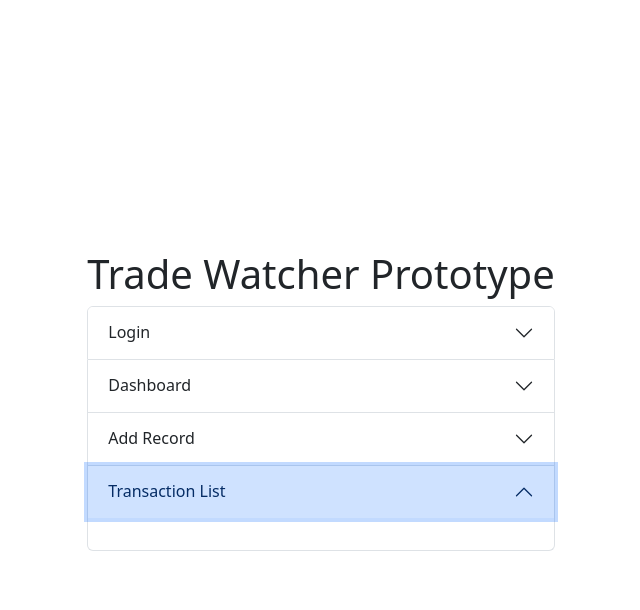
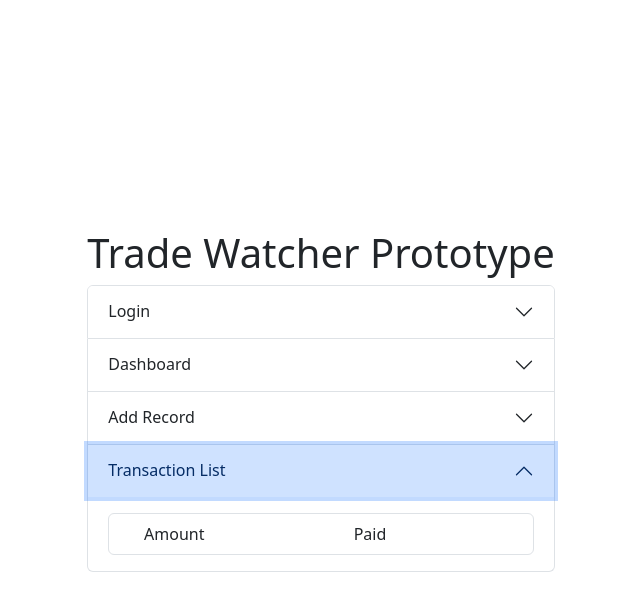
Before and after one commit to the-outrun-coder/Trade_Watcher, a React (Vite) app: page / in a window 1280 px wide. Both pictures are taken after a click on the button "Transaction List". Shown: the top 610 px of the page, without its empty margins (319-959 px from the left). Built offline with nearby package versions, Linux system fonts and the light colour scheme.

Commit message:
trx-item-row data display distro

```diff
--- a/src/features/transaction-list/index.tsx
+++ b/src/features/transaction-list/index.tsx
@@ -6,11 +6,24 @@ function TransactionList() {
 
   const transactions = useSelector((state: any) => state.transactions);
 
+  const trxList = [
+    ...[
+      {
+        id: 'header',
+        acquiredAmount: 'Amount',
+        // acquiredSymbol,
+        purchaseAmount: 'Paid',
+        // purchaseSymbol
+      }
+    ],
+    ...transactions
+  ];
+
   return (
     <div className="all-trx-list">
       <ListGroup>
-        {transactions.map((trx: any) => {
-          return <TrxItemRow key={trx.id} />
+        {trxList.map((trx: any) => {
+          return <TrxItemRow key={trx.id} trx={trx} />
         })}
       </ListGroup>
     </div>
--- a/src/features/transaction-list/trx-item-row.tsx
+++ b/src/features/transaction-list/trx-item-row.tsx
@@ -1,9 +1,23 @@
-import { ListGroup } from "react-bootstrap";
+import { ListGroup, Container, Row, Col } from "react-bootstrap";
 
-function TrxItemRow() {
+function TrxItemRow({ trx }) {
+  const {
+    acquiredAmount,
+    acquiredSymbol,
+    purchaseAmount,
+    purchaseSymbol
+  } = trx;
+
   return (
     <ListGroup.Item>
-      asdf
+      <Container>
+        <Row>
+          <Col>{acquiredAmount}</Col>
+          <Col>{acquiredSymbol}</Col>
+          <Col>{purchaseAmount}</Col>
+          <Col>{purchaseSymbol}</Col>
+        </Row>
+      </Container>
     </ListGroup.Item>
   );
 }
```
